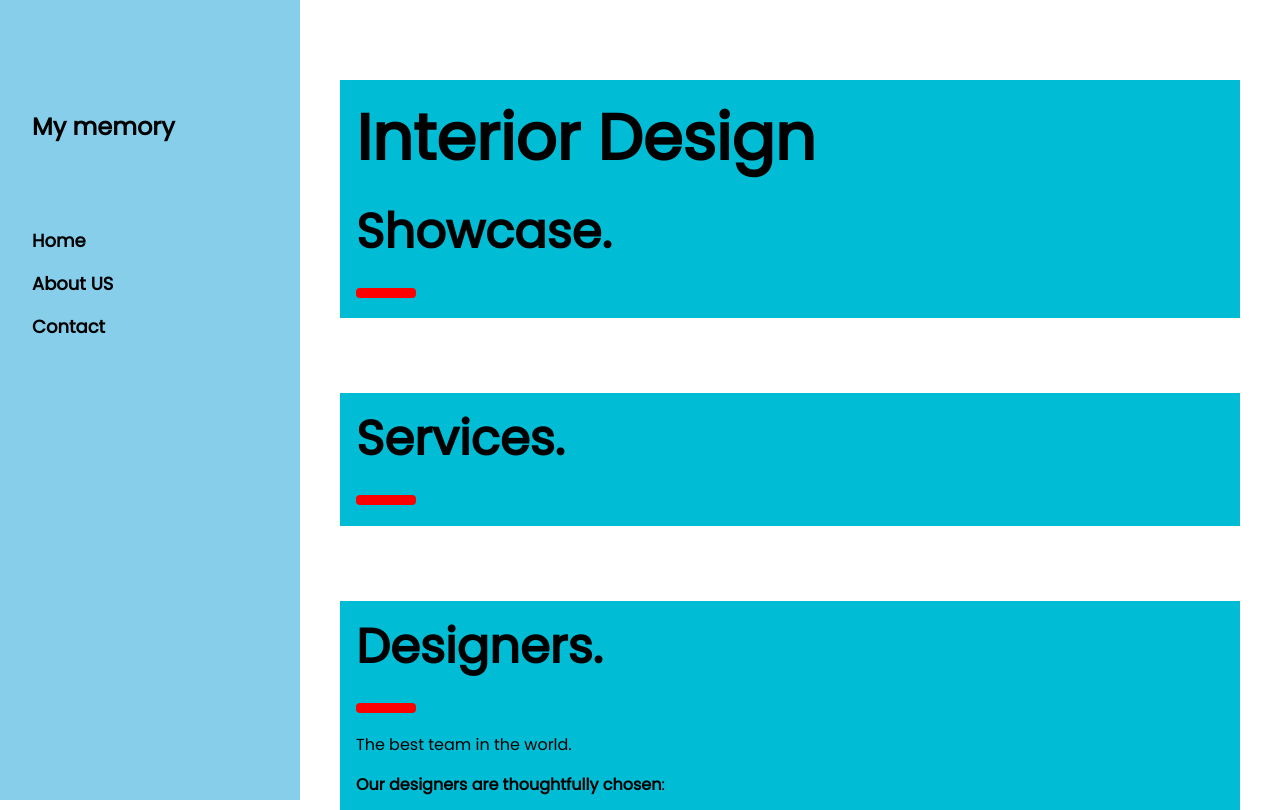
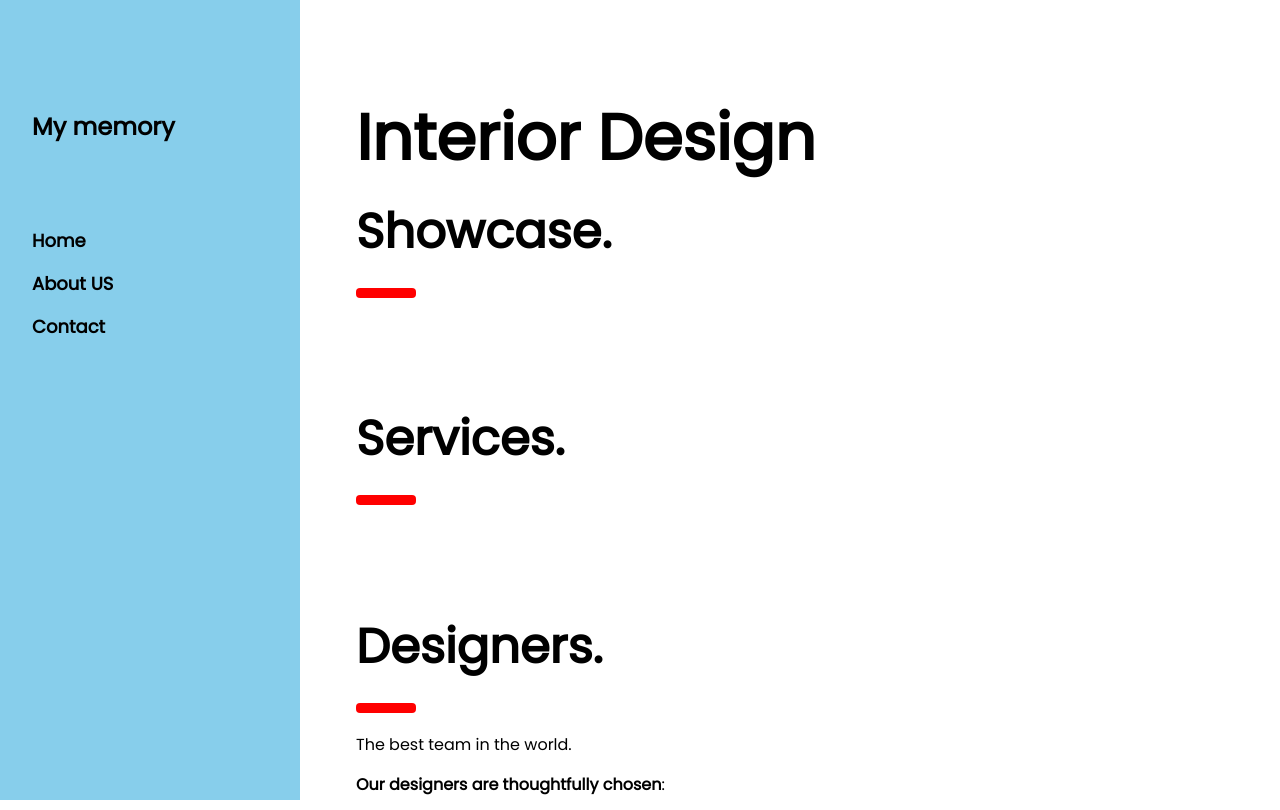
Before and after one commit to chaijoker/diaryPSU, a plain HTML site: page index.html in a window 1280 px wide. Shown: the top 810 px of the page. Drawn offline with nearby package versions, Linux system fonts and the light colour scheme; grey boxes are pictures that could not be loaded.

Commit message:
Update index.html

```diff
--- a/index.html
+++ b/index.html
@@ -39,7 +39,7 @@ body {font-size:16px;}
 <div class="w3-main" style="margin-left:340px;margin-right:40px">
 
   <!-- Header -->
-  <div class="w3-container w3-cyan" style="margin-top:80px" id="showcase">
+  <div class="w3-container w3-light-pink" style="margin-top:80px" id="showcase">
     <h1 class="w3-jumbo"><b>Interior Design</b></h1>
     <h1 class="w3-xxxlarge w3-text-black"><b>Showcase.</b></h1>
     <hr style="width:50px;border:5px solid red" class="w3-round">
@@ -54,13 +54,13 @@ body {font-size:16px;}
   </div>
 
   <!-- Services -->
-  <div class="w3-container w3-cyan" id="services" style="margin-top:75px">
+  <div class="w3-container w3-light-pink" id="services" style="margin-top:75px">
     <h1 class="w3-xxxlarge w3-text-black"><b>Services.</b></h1>
     <hr style="width:50px;border:5px solid red" class="w3-round">
   </div>
 
   <!-- Designers -->
-  <div class="w3-container w3-cyan" id="designers" style="margin-top:75px">
+  <div class="w3-container w3-light-pink" id="designers" style="margin-top:75px">
     <h1 class="w3-xxxlarge w3-text-black"><b>Designers.</b></h1>
     <hr style="width:50px;border:5px solid red" class="w3-round">
     <p>The best team in the world.</p>
@@ -90,14 +90,14 @@ body {font-size:16px;}
   </div>
 
   <!-- About us / Pricing Tables -->
-  <div class="w3-container w3-cyan" id="packages" style="margin-top:75px">
+  <div class="w3-container w3-light-pink" id="packages" style="margin-top:75px">
     <h1 class="w3-xxxlarge w3-text-black"><b>About US.</b></h1>
     <hr style="width:50px;border:5px solid red" class="w3-round">
   </div>
 
 
   <!-- Contact -->
-  <div class="w3-container w3-cyan" id="contact" style="margin-top:75px">
+  <div class="w3-container w3-light-pink" id="contact" style="margin-top:75px">
     <h1 class="w3-xxxlarge w3-text-black"><b>Contact.</b></h1>
     <hr style="width:50px;border:5px solid red" class="w3-round">
     <form action="/action_page.php" target="_blank">
```
